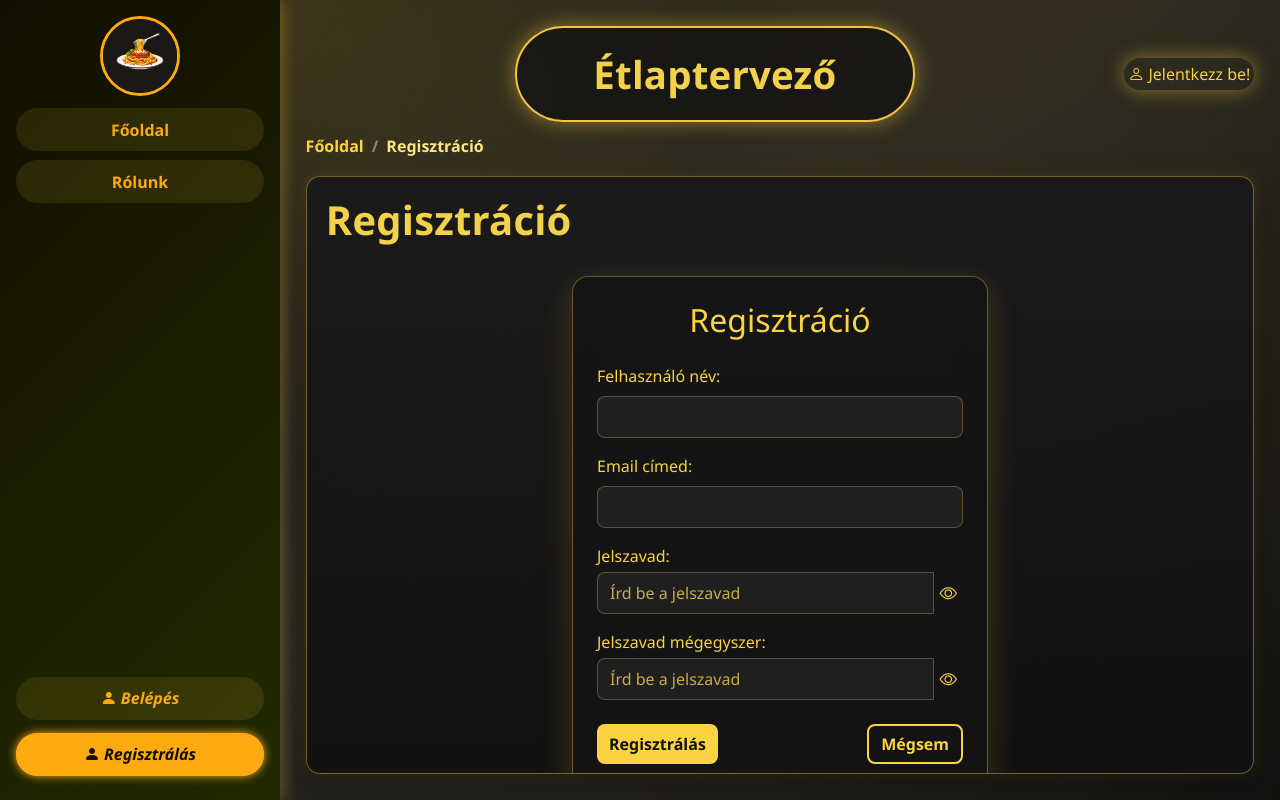
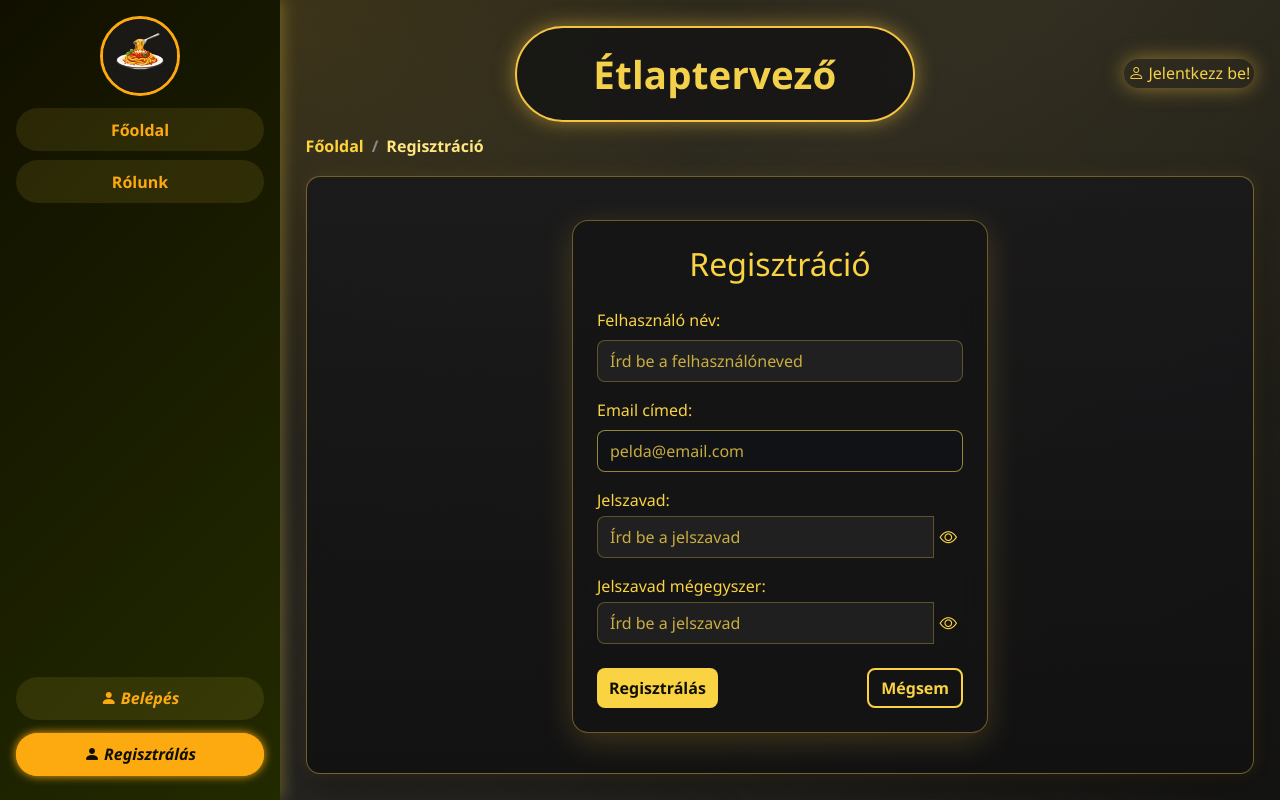
Before and after one commit to ngyptrk/etlaptervezo, a Vue app in the folder client/: page /registration in a window 1280 px wide. Built offline with nearby package versions, Linux system fonts and the light colour scheme.

Commit message:
Szepitgetes a login es registrationnal

```diff
--- a/client/src/components/Layout/Header.vue
+++ b/client/src/components/Layout/Header.vue
@@ -35,6 +35,8 @@ export default {
   color: #f5c542;
   font-weight: 600;
   text-align: center;
+  padding: 0.6rem 1.4rem !important;
+  line-height: 1.3;
 }
 
 .pill-dark {
--- a/client/src/components/User/UserLogin.vue
+++ b/client/src/components/User/UserLogin.vue
@@ -1,5 +1,5 @@
 <template>
-  <div class="d-flex justify-content-center align-items-center py-4">
+  <div class="login-shell d-flex justify-content-center align-items-center">
     <div class="glass-card p-4">
       <h2 class="text-center mb-4">Bejelentkezés</h2>
 
@@ -77,6 +77,13 @@ export default {
 </script>
 
 <style scoped>
+.login-shell {
+  min-height: 100%;
+  margin-top: 2rem;
+padding: 1rem;
+}
+
+
 /* Glass kártya */
 .glass-card {
   width: 26rem;
--- a/client/src/components/User/UserRegistration.vue
+++ b/client/src/components/User/UserRegistration.vue
@@ -17,6 +17,7 @@
             id="userName"
             v-model="userName"
             @input="clearError('name')"
+            placeholder="Írd be a felhasználóneved"
             minlength="2"
             required
           />
@@ -34,6 +35,7 @@
             id="email"
             v-model="email"
             @input="clearError('email')"
+            placeholder="pelda@email.com"
             required
           />
           <div v-if="emailErrorMessage" class="invalid-feedback d-block">
@@ -249,12 +251,6 @@ export default {
   transition: 0.3s;
 }
 
-.glass-input[type="email"] {
-  background: rgba(255, 255, 255, 0.05) !important;
-  border: 1px solid rgba(245, 197, 66, 0.3) !important;
-  color: #fff !important;
-}
-
 .glass-input::placeholder {
   color: #ffffff;
   opacity: 0.8;
@@ -266,12 +262,6 @@ export default {
   background: rgba(255, 255, 255, 0.1);
   outline: none;
   color: #fff;
-}
-
-.glass-input[type="email"]:focus {
-  background: rgba(255, 255, 255, 0.1) !important;
-  border-color: #f9d342 !important;
-  color: #fff !important;
 }
 
 /* Label szín */
--- a/client/src/views/RegistrationView.vue
+++ b/client/src/views/RegistrationView.vue
@@ -1,7 +1,6 @@
 <template>
   <div>
     <TopMiniModal :show="showSuccessModal" :message="successMessage" />
-    <h1>Regisztráció</h1>
     <UserRegistration
       ref="form"
       @createUser="handlerCreateUser"
```
